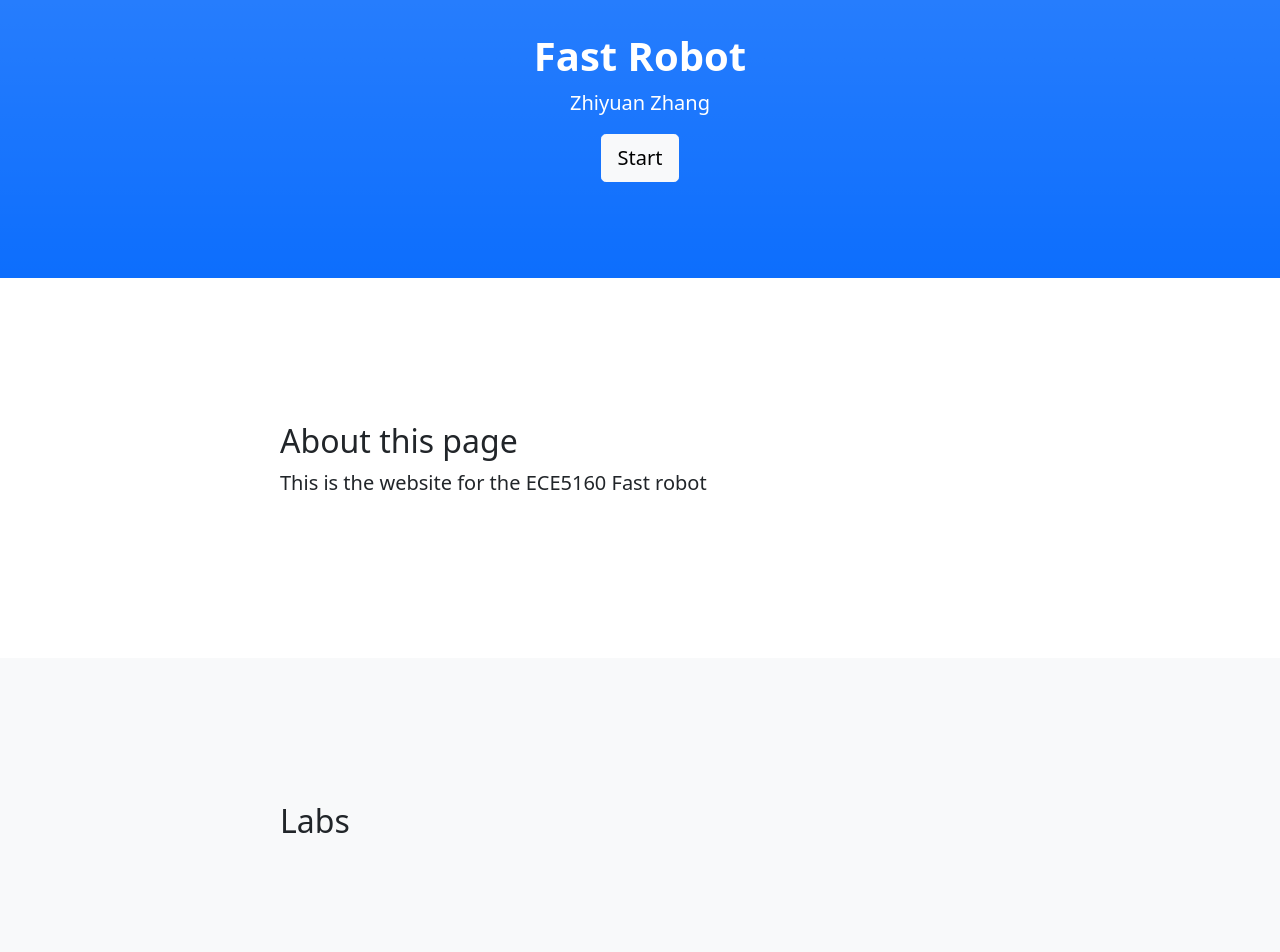
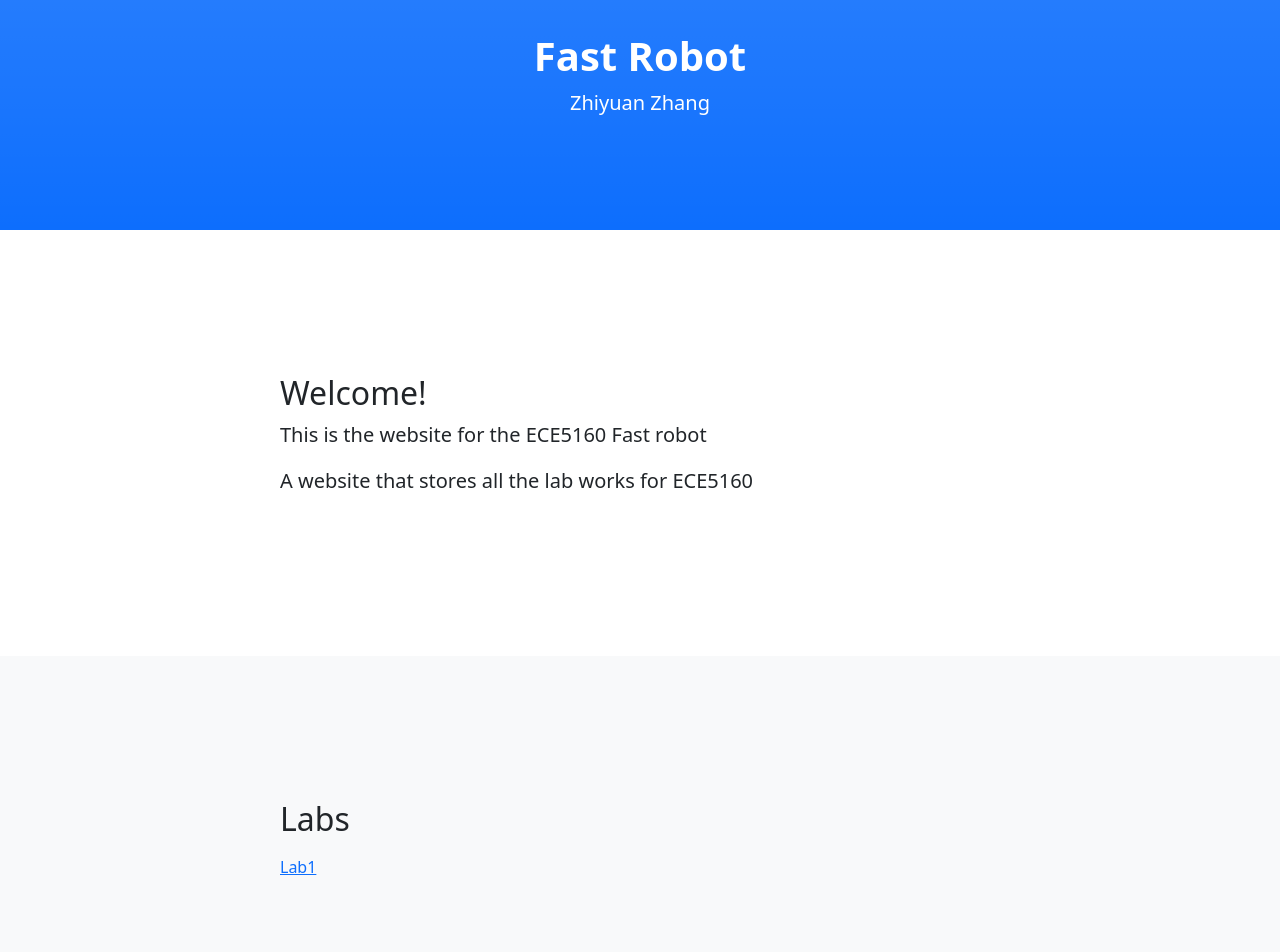
Before and after one commit to Zhang9340/FastRobotSp23, a plain HTML site: page index.html in a window 1280 px wide. Shown: the part 120-1072 px from the top of the page. Drawn offline with nearby package versions, Linux system fonts and the light colour scheme.

Commit message:
Modified version of the main page

```diff
--- a/index.html
+++ b/index.html
@@ -30,7 +30,7 @@
             <div class="container px-4 text-center">
                 <h1 class="fw-bolder">Fast Robot</h1>
                 <p class="lead">Zhiyuan Zhang</p>
-                <a class="btn btn-lg btn-light" href="#about">Start</a>
+
             </div>
         </header>
         <!-- About section-->
@@ -38,8 +38,9 @@
             <div class="container px-4">
                 <div class="row gx-4 justify-content-center">
                     <div class="col-lg-8">
-                        <h2>About this page</h2>
+                        <h2>Welcome!</h2>
                         <p class="lead"> This is the website for the ECE5160 Fast robot</p>
+                        <p class="lead"> A website that stores all the lab works for ECE5160 </p>
 
                     </div>
                 </div>
@@ -52,6 +53,7 @@
                     <div class="col-lg-8">
                         <h2>Labs</h2>
                         <p class="lead"></p>
+                        <a href="Lab1/Lab1.html"> Lab1</a>
                     </div>
                 </div>
             </div>
```
Also changed, not shown: Lab1/Lab1.html (added, +10 -0 lines).
